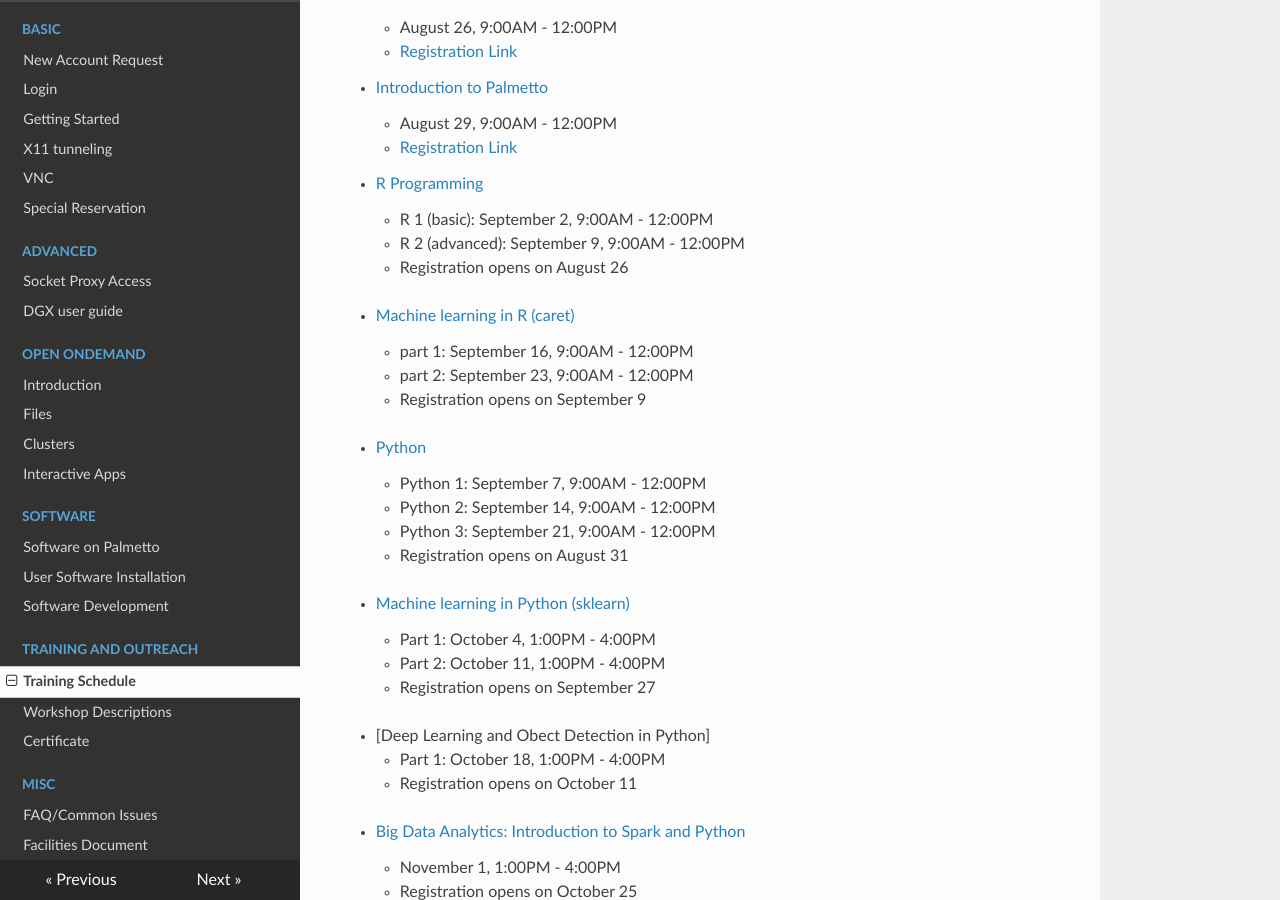
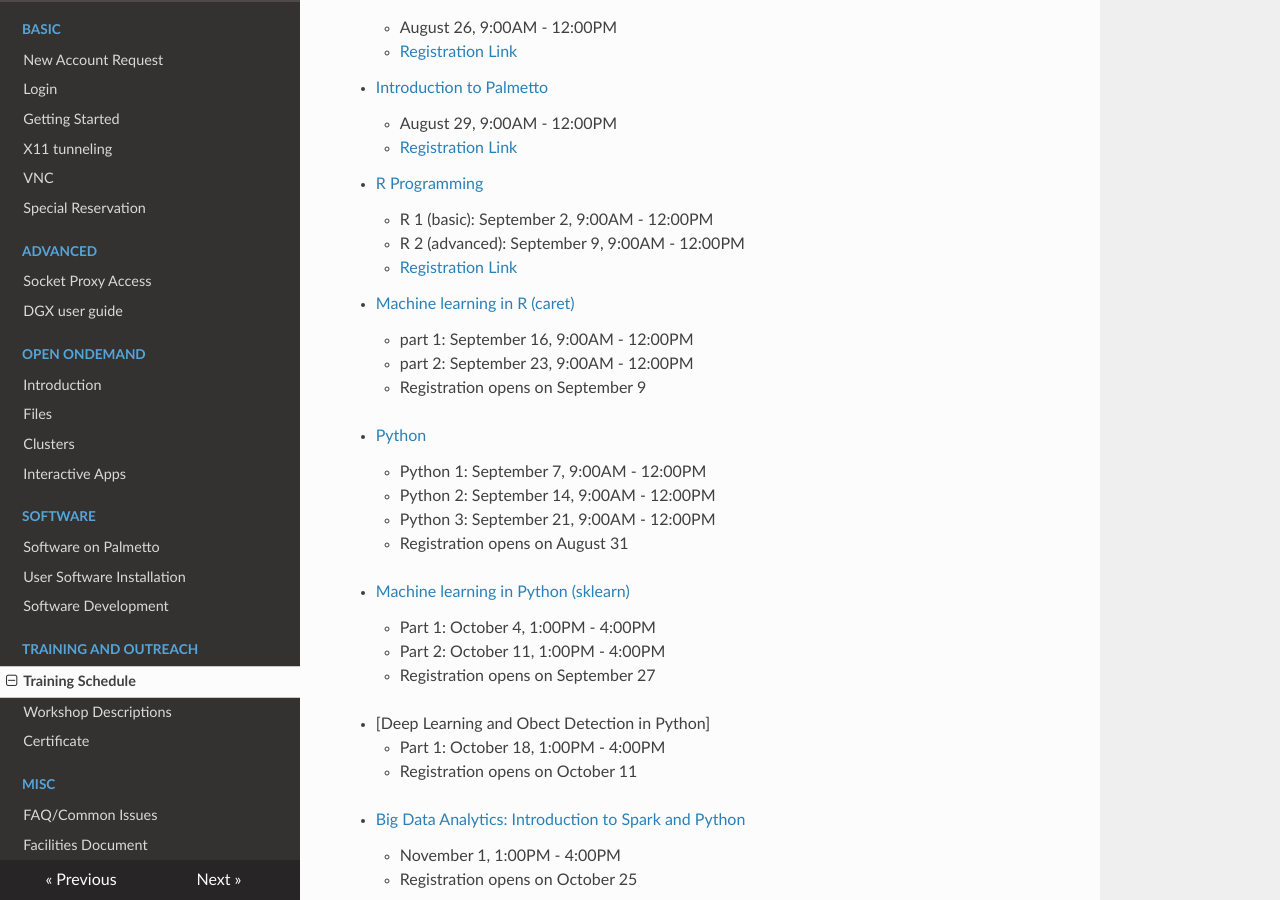
Before and after one commit to clemsonciti/palmetto-documentation, an MkDocs documentation site: the page built from docs/training/schedule.md, in a window 1280 px wide and 900 px high, scrolled down 463 px. Built offline with MkDocs 1.6.1, drawn with Linux system fonts in a browser that asks for light colours; nearby versions of some CDN libraries.

Commit message:
Update schedule.md

```diff
--- a/docs/training/schedule.md
+++ b/docs/training/schedule.md
@@ -21,8 +21,7 @@
 - [R Programming](workshop.md#introduction-to-data-science-using-r)
     - R 1 (basic): September 2, 9:00AM - 12:00PM
     - R 2 (advanced): September 9, 9:00AM - 12:00PM
-    - Registration opens on August 26
-<!---    - [Registration Link](https://forms.gle/yRtiQ97X167EqCvd9) -->
+    - [Registration Link](https://forms.gle/xzmt1VV5XiW8ajVs7)
 
 
 - [Machine learning in R (caret)](workshop.md#machine-learning-in-r)
```
